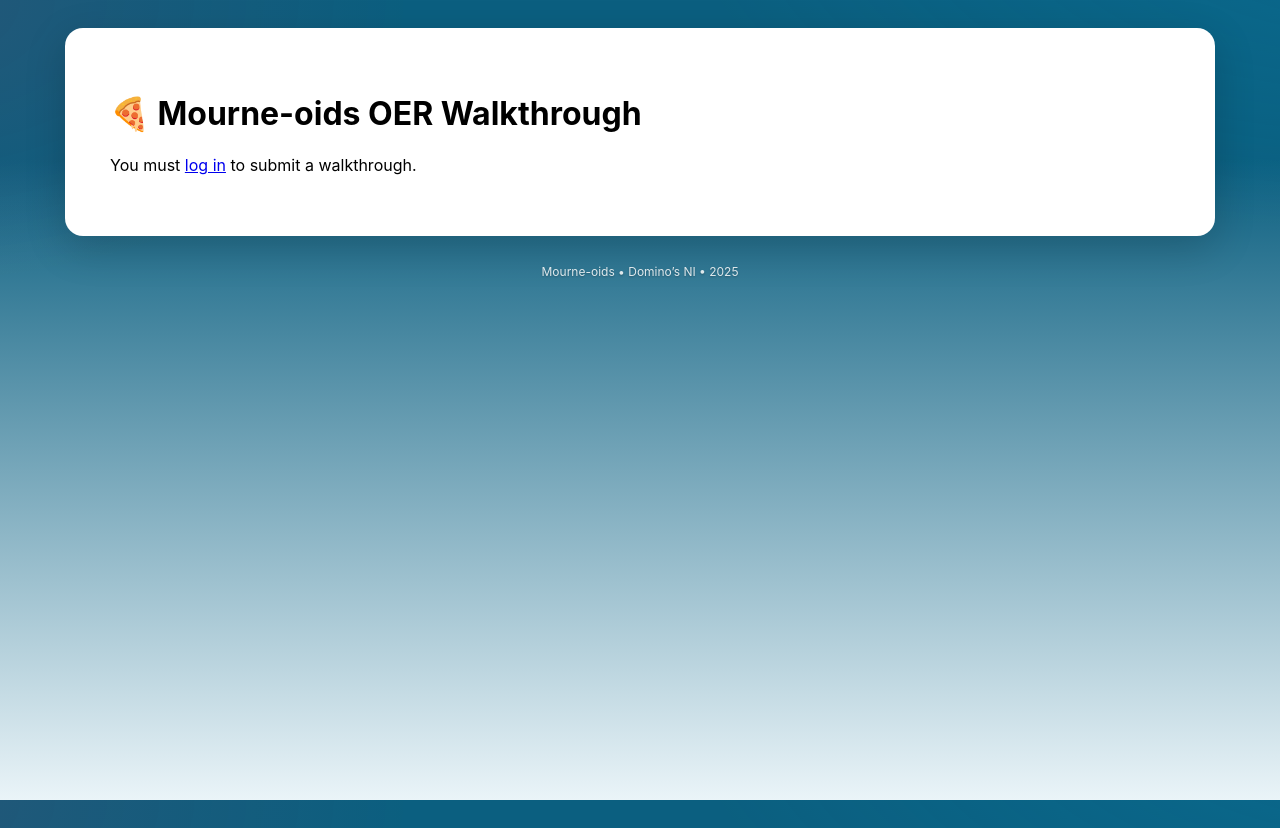
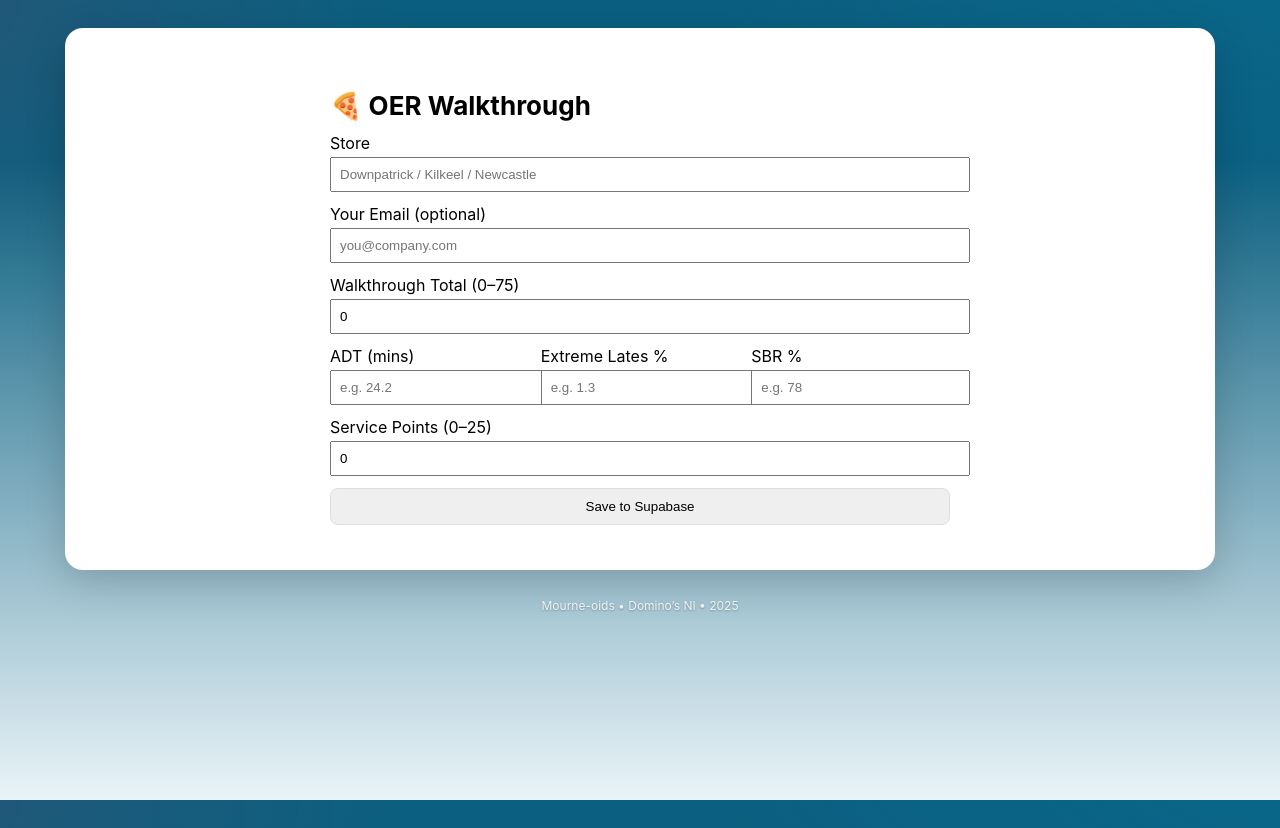
Before and after one commit to dmmh2025/mourne-oids-oer-walkthrough, a Next.js app: page /walkthrough in a window 1280 px wide. Built offline with nearby package versions, Linux system fonts and the light colour scheme; no server answers.

Commit message:
Update page.tsx

```diff
--- a/app/walkthrough/page.tsx
+++ b/app/walkthrough/page.tsx
@@ -1,7 +1,7 @@
 "use client";
 export const dynamic = "force-dynamic";
 
-import React, { useEffect, useState } from "react";
+import React, { useState } from "react";
 import { createClient } from "@supabase/supabase-js";
 
 const supabaseUrl = process.env.NEXT_PUBLIC_SUPABASE_URL || "";
@@ -9,9 +9,6 @@ const supabaseAnon = process.env.NEXT_PUBLIC_SUPABASE_ANON_KEY || "";
 const supabase = createClient(supabaseUrl, supabaseAnon);
 
 export default function WalkthroughPage() {
-  const [authed, setAuthed] = useState<boolean | null>(null);
-
-  // form fields
   const [store, setStore] = useState("");
   const [userEmail, setUserEmail] = useState("");
   const [sectionTotal, setSectionTotal] = useState(0);
@@ -19,63 +16,34 @@ export default function WalkthroughPage() {
   const [extremeLates, setExtremeLates] = useState<string | number>("");
   const [sbr, setSbr] = useState<string | number>("");
   const [serviceTotal, setServiceTotal] = useState(0);
-
   const [message, setMessage] = useState("");
   const [loading, setLoading] = useState(false);
-
-  useEffect(() => {
-    supabase.auth.getSession().then(({ data }) => setAuthed(!!data.session));
-    const { data: sub } = supabase.auth.onAuthStateChange((_e, session) => setAuthed(!!session));
-    return () => sub.subscription.unsubscribe();
-  }, []);
-
-  if (authed === null) return <main style={{ padding: 20 }}>Checking login…</main>;
-  if (!authed)
-    return (
-      <main style={{ padding: 20 }}>
-        <h1>🍕 Mourne-oids OER Walkthrough</h1>
-        <p>You must <a href="/login">log in</a> to submit a walkthrough.</p>
-      </main>
-    );
 
   async function handleSubmit(e: React.FormEvent) {
     e.preventDefault();
     setMessage("");
-    if (!store) return setMessage("❌ Please choose/enter a Store.");
-
     setLoading(true);
     try {
-      const totalPredicted =
-        Number(sectionTotal || 0) + Number(serviceTotal || 0);
+      const predicted = Number(sectionTotal || 0) + Number(serviceTotal || 0);
 
-      // get user JWT for API
-      const { data } = await supabase.auth.getSession();
-      const token = data.session?.access_token;
-
-      const res = await fetch("/api/submit", {
-        method: "POST",
-        headers: {
-          "Content-Type": "application/json",
-          Authorization: `Bearer ${token}`,
-        },
-        body: JSON.stringify({
-          sections: {}, // (we’ll wire the full checklist later)
+      const { error } = await supabase.from("walkthrough_submissions").insert([
+        {
+          sections: {}, // keep payload shape consistent
           section_total: Number(sectionTotal || 0),
-          adt: adt === "" ? "" : Number(adt),
-          extreme_lates: extremeLates === "" ? "" : Number(extremeLates),
-          sbr: sbr === "" ? "" : Number(sbr),
+          adt: adt === "" ? null : Number(adt),
+          extreme_lates: extremeLates === "" ? null : Number(extremeLates),
+          sbr: sbr === "" ? null : Number(sbr),
           service_total: Number(serviceTotal || 0),
-          predicted: totalPredicted,
+          predicted,
           store,
           user_email: userEmail || null,
-        }),
-      });
+        },
+      ]);
 
-      const json = await res.json();
-      if (!res.ok) throw new Error(json?.error || "Failed to save");
-      setMessage(`✅ Saved (ID: ${json.id})`);
+      if (error) throw error;
+      setMessage("✅ Saved!");
     } catch (err: any) {
-      setMessage(`❌ ${err.message || "Error"}`);
+      setMessage(`❌ ${err.message || "Failed to save"}`);
     } finally {
       setLoading(false);
     }
@@ -83,20 +51,21 @@ export default function WalkthroughPage() {
 
   return (
     <main style={{ maxWidth: 620, margin: "0 auto", padding: 20 }}>
-      <h1 style={{ fontSize: 26, marginBottom: 12 }}>🍕 Mourne-oids OER Walkthrough</h1>
+      <h1 style={{ fontSize: 26, marginBottom: 12 }}>🍕 OER Walkthrough</h1>
       <form onSubmit={handleSubmit} style={{ display: "grid", gap: 12 }}>
         <label>
           Store
           <input
             value={store}
             onChange={(e) => setStore(e.target.value)}
+            required
             placeholder="Downpatrick / Kilkeel / Newcastle"
-            required
             style={{ width: "100%", padding: 8, marginTop: 4 }}
           />
         </label>
+
         <label>
-          Your email (for receipt)
+          Your Email (optional)
           <input
             type="email"
             value={userEmail}
@@ -164,11 +133,7 @@ export default function WalkthroughPage() {
           />
         </label>
 
-        <button
-          type="submit"
-          disabled={loading}
-          style={{ padding: "10px 14px", borderRadius: 8, border: "1px solid #ddd" }}
-        >
+        <button type="submit" disabled={loading} style={{ padding: "10px 14px", borderRadius: 8, border: "1px solid #ddd" }}>
           {loading ? "Saving…" : "Save to Supabase"}
         </button>
       </form>
```
